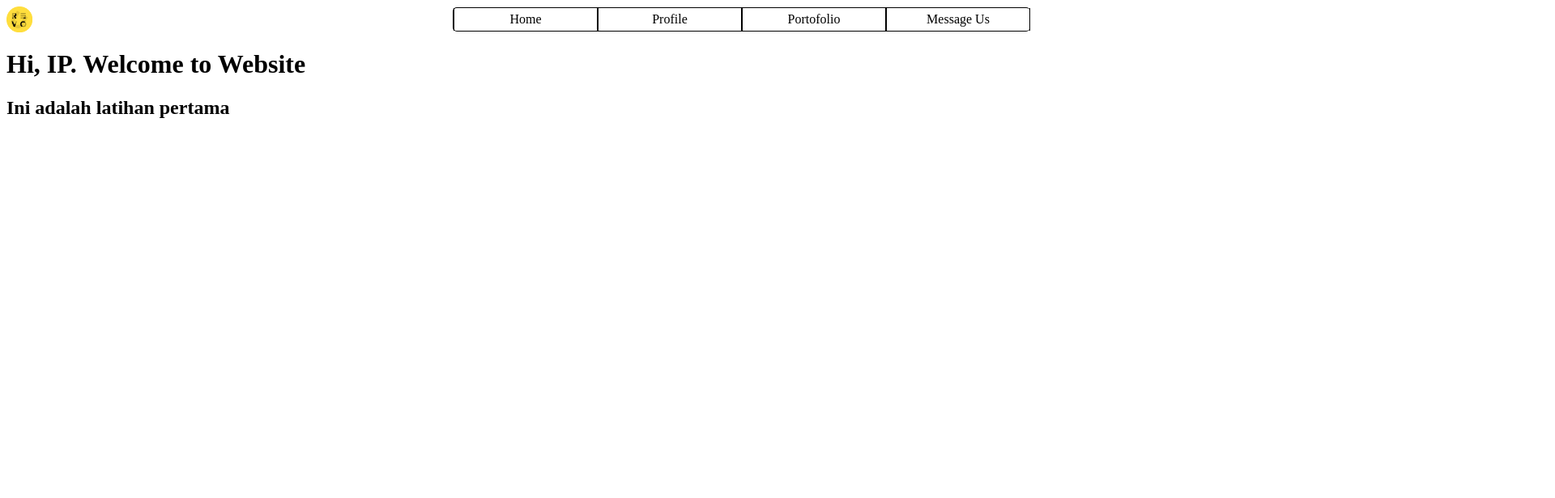
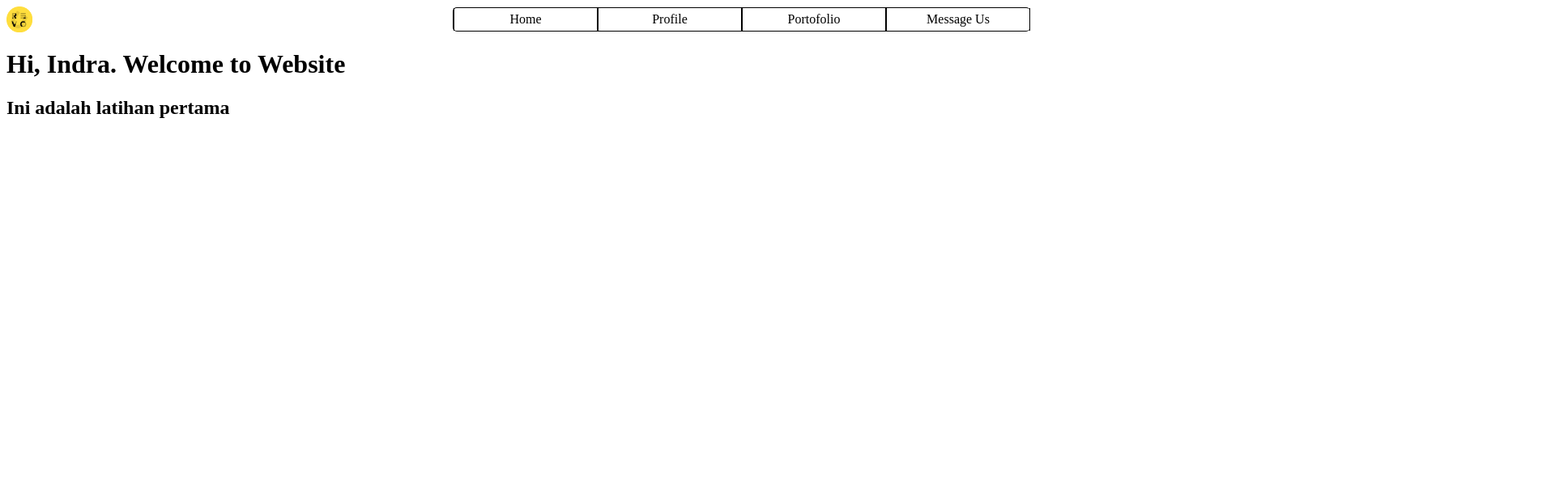
Before and after one commit to revou-fundamental-course/29-may-23-Indray0g4, a website: page index.html in a window 1280 px wide. Shown: the top 616 px of the page at 81% size, 1920 px wide, since content can reach past the window. Drawn offline with Linux system fonts and the light colour scheme.

Commit message:
Add files via upload

```diff
--- a/css/style.css
+++ b/css/style.css
@@ -1,3 +1,15 @@
+@media only scream and (max-width: 	600px){
+	.header-wrapper{
+		flex-direction: column;
+	}
+	.nav-bar{
+		width: 100%;
+		flex-direction: column;
+	}
+	.logo{
+		margin-bottom: 16px;
+	}
+}
 header{
 	display: flex;
 	justify-content: space-between;
@@ -24,7 +36,7 @@ header{
 	border-right: none;
 }
 .hero{
-	height: 550px;
+	width: 100%;
 	/*background-image: url('../assets/revoU-hero.jpeg');*/
 	background-repeat: no-repeat;
 	object-fit: contain;
--- a/index.html
+++ b/index.html
@@ -7,18 +7,7 @@
     <title>My Website</title>
     <link rel="stylesheet" href="css/style.css">
 	<style>
-		@media only scream and (max-width: 	600px){
-			.header-wrapper{
-				flex-direction: column;
-			}
-			.nav-bar{
-				width: 100%;
-				flex-direction: column;
-			}
-			.logo{
-				margin-bottom: 16px;
-			}
-		}
+
 	</style>
 </head>
 <body>
@@ -32,7 +21,7 @@
 			<div class="nav-item">Message Us</div>
 		</div>
 	</header>
-	<div id="hero-section" class="hero">
+	<div id="hero-section" class="hero" style="width: 500%;">
 		<!-- <img src="" alt="hero image"> -->
 
 	<script>
@@ -41,7 +30,7 @@
 		// console.log(element);
 	</script>
 
-		<h1>Hi, <span id="nama">IP</span>. Welcome to Website</h1>
+		<h1>Hi, <span id="nama">Indra</span>. Welcome to Website</h1>
 		<h2>Ini adalah latihan pertama</h2>
 	</div>
 		<div id="headquarters-section">
```
